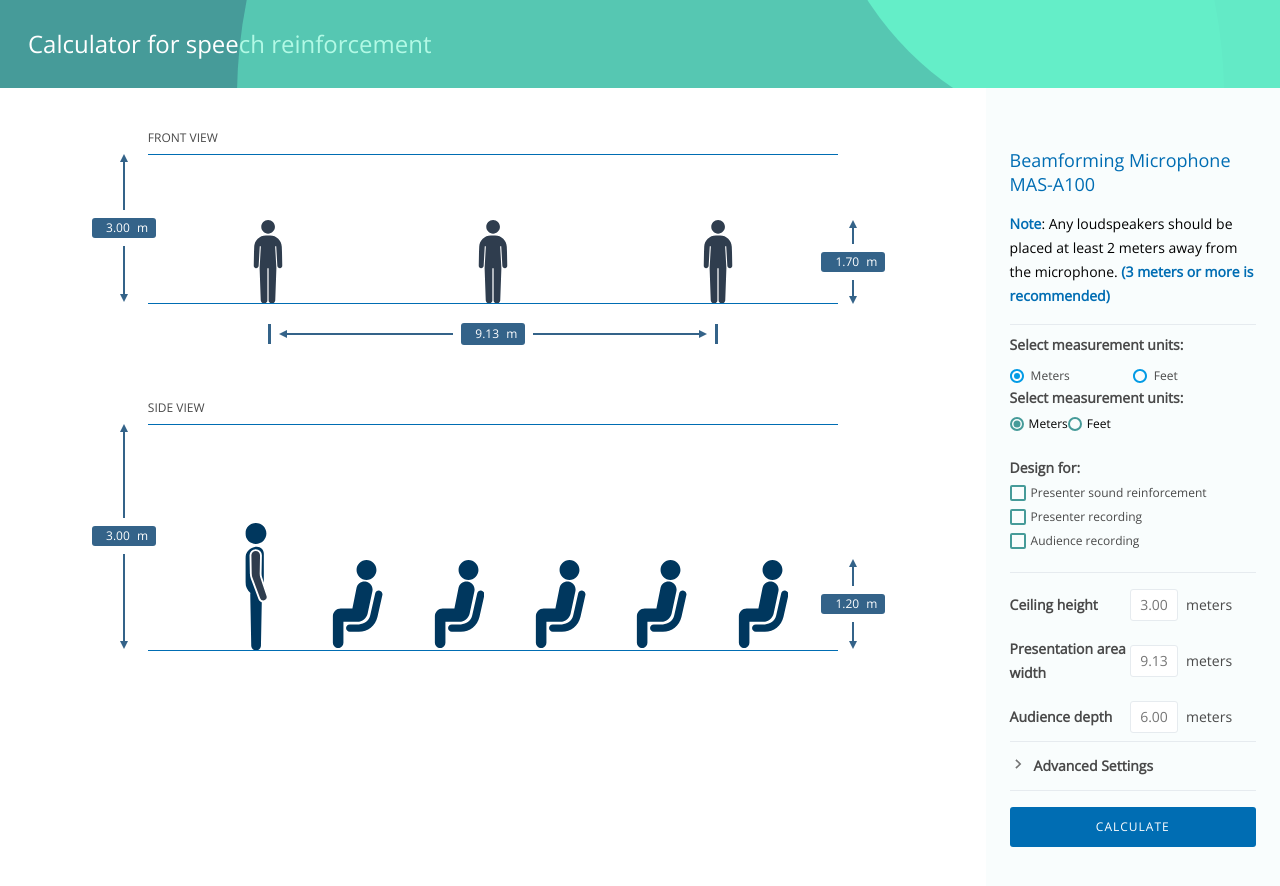
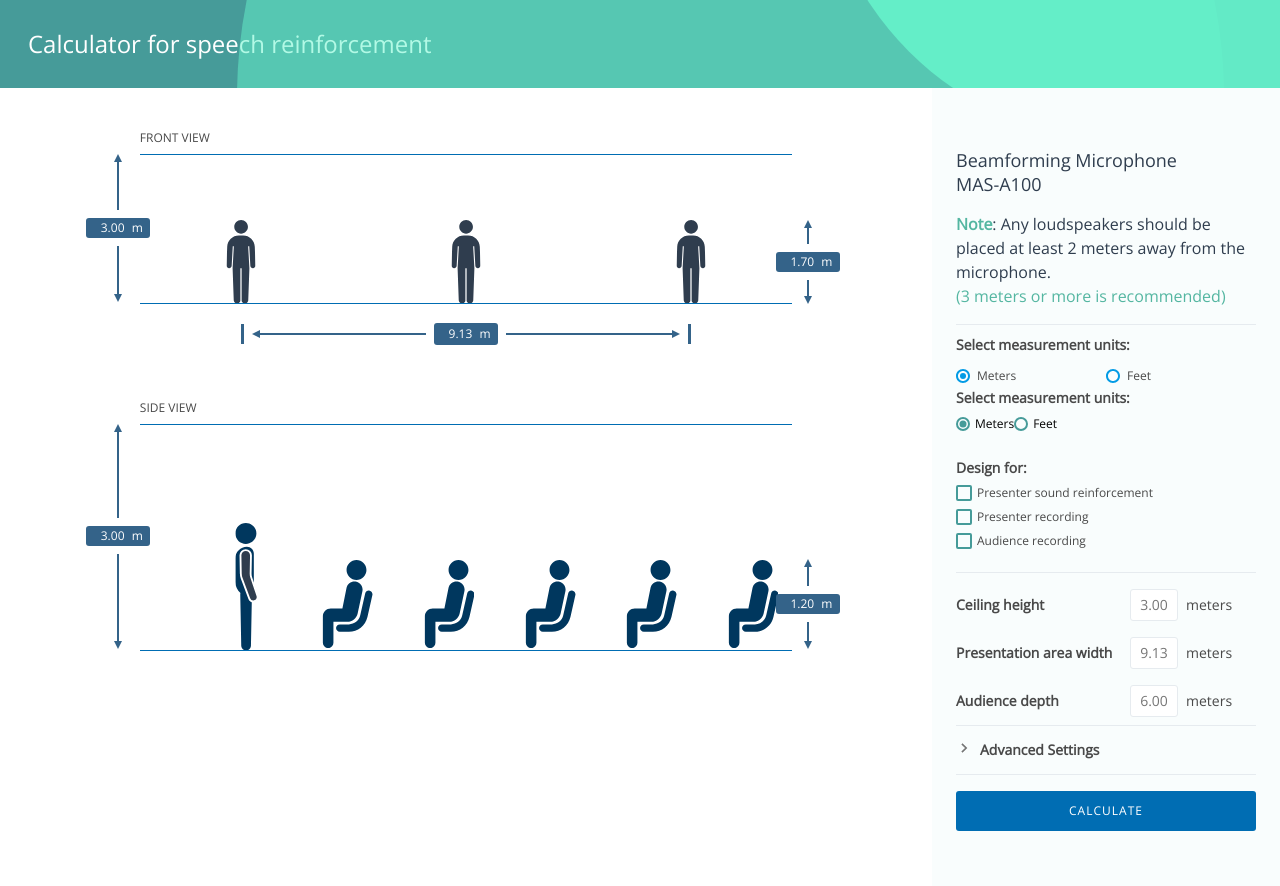
Before and after one commit to TE-9004062290/aerosmith-system-calculator, an Angular app: page /calculator in a window 1280 px wide. Shown: the top 886 px of the page. Built offline with nearby package versions, Linux system fonts and the light colour scheme.

Commit message:
More style changes

```diff
--- a/src/app/components/calculation-outputs/calculation-outputs.component.html
+++ b/src/app/components/calculation-outputs/calculation-outputs.component.html
@@ -118,7 +118,7 @@
             <div class="data-row" *ngIf="calculatorService.inputExtenderMaximum > 0">
                 <div class="data-description">Acceptable extender lengths</div>
                 <div class="data-value">
-                    {{ calculatorService.inputExtenderMinimum | number: '0.2-2' }} &mdash; {{ calculatorService.inputExtenderMaximum | number: '0.2-2' }}
+                    Presenter: {{ calculatorService.inputExtenderMinimum | number: '0.2-2' }} &mdash; {{ calculatorService.inputExtenderMaximum | number: '0.2-2' }}
                     {{ calculatorService.measurementUnit === 'm' ? 'meters' : 'feet' }}
                 </div>
             </div>
--- a/src/app/components/measuring-stick/measuring-stick.component.scss
+++ b/src/app/components/measuring-stick/measuring-stick.component.scss
@@ -302,6 +302,9 @@
     flex-direction: column;
     align-items: center;
     // justify-content: center;
+    .inputs-output {
+        width: 100%;
+    }
     &[mode='thin'] {
         .arrow {
             border-left: 4px solid transparent !important;
--- a/src/app/main/calculation-theatre/calculation-theatre.component.html
+++ b/src/app/main/calculation-theatre/calculation-theatre.component.html
@@ -26,8 +26,8 @@
                         Beamforming Microphone <br/> MAS-A100
                 </div>
                 <div class="calculation-theatre-misc">
-                    <strong>Note</strong>: Any loudspeakers should be <br/> placed at least {{ calculatorService.measurementUnit === 'm' ? '2 meters' : '6.56 feet' }}  away from <br/> the microphone.
-                    <strong>({{ calculatorService.measurementUnit === 'm' ? '3 meters' : '9.84 feet' }} or more is recommended)</strong>
+                    <strong class="note">Note</strong>: Any loudspeakers should be placed at least {{ calculatorService.measurementUnit === 'm' ? '2 meters' : '6.56 feet' }}  away from the microphone.
+                    <br/><strong class="parenthetical">({{ calculatorService.measurementUnit === 'm' ? '3 meters' : '9.84 feet' }} or more is recommended)</strong>
                 </div>
                 <app-design-inputs></app-design-inputs>
                 <div class="calculation-theatre-inputs">
--- a/src/app/main/calculation-theatre/calculation-theatre.component.scss
+++ b/src/app/main/calculation-theatre/calculation-theatre.component.scss
@@ -140,7 +140,7 @@
     }
 
     .sidebar {
-        width: 20%;
+        width: 402px;
         height: 1000px;
         min-width: 240px;
         max-width: 300px;
@@ -154,16 +154,25 @@
     .calculation-theatre-title {
         font-size: 18px;
         line-height: 24px;
+        font-weight: 400;
 
-        color: #006DB3;
+        color: #2F3D4E;
         margin: 60px 0px 16px 0px;
     }
+
     .calculation-theatre-misc {
+        color: #2F3D4E;
+        font-weight: 400;
+        font-size: 16px;
+        line-height: 24px;
         margin-bottom: 16px;
-        font-size: 14px;
-        line-height: 24px;
         strong {
-            color: #006DB3;
+            font-size: inherit;
+            color: #54B6A1;
+            font-weight: 700;
+            &.parenthetical {
+                font-weight: 400;
+            }
         }
     }
 
```
